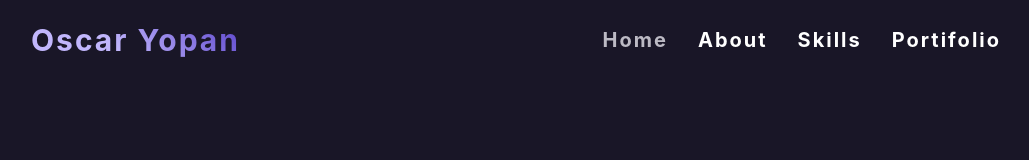
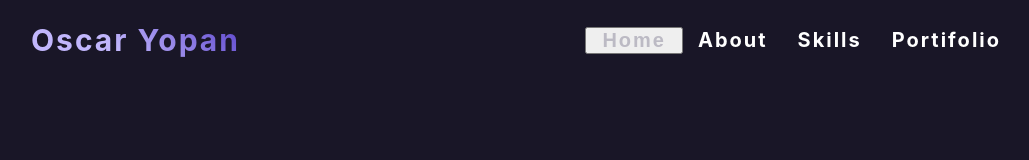
Before and after one commit to OscarYopan/oscar-yopan-portifolio-react-js, a React (Create React App) app: page / in a window 1280 px wide. Shown: the top 160 px of the page, without its empty margins (124-1153 px from the left). Built offline with nearby package versions, Linux system fonts and the light colour scheme; some icons are missing.

Commit message:
Update Header.jsx

```diff
--- a/src/components/Header/Header.jsx
+++ b/src/components/Header/Header.jsx
@@ -1,4 +1,3 @@
-import React from 'react'
 import './Header.css'
 
 function Header() {
@@ -11,7 +10,7 @@ function Header() {
           </div>
           <div  className="menu">
             <ul>
-              <li><a href="#home" className="current">Home</a></li>
+              <li><button onClick={closeMenuOnClick}><a href="#home" className="current">Home</a></button></li>
               <li><a href="#about">About</a></li>
               <li><a href="#skills">Skills</a></li>
               <li><a href="#portifolio">Portifolio</a></li>
@@ -31,16 +30,15 @@ function openMenu() {
 }
 
 // ************** Close Menu on Click *****************
-// function closeMenuOnClick() {
-//   const links = document.querySelectorAll('menu ul li a')
-//   links.addEventListener('click', closeMenuOnClick)
-//   const menu = document.querySelector('.menu')
-//   for (const link of links) {
-//     link.addEventListener('click', () => {
-//       menu.classList.remove('open')
-//     })
-//   }
-// }
+function closeMenuOnClick() {
+  const links = document.querySelectorAll('menu ul li button a')
+  const menuEl = document.querySelector('.menu')
+  for (const link of links) {
+    link.addEventListener('click', () => {
+      menuEl.classList.remove('open')
+    })
+  }
+}
 
 // ************** Nav Animation ***********************
 // function fixNav() {
```
